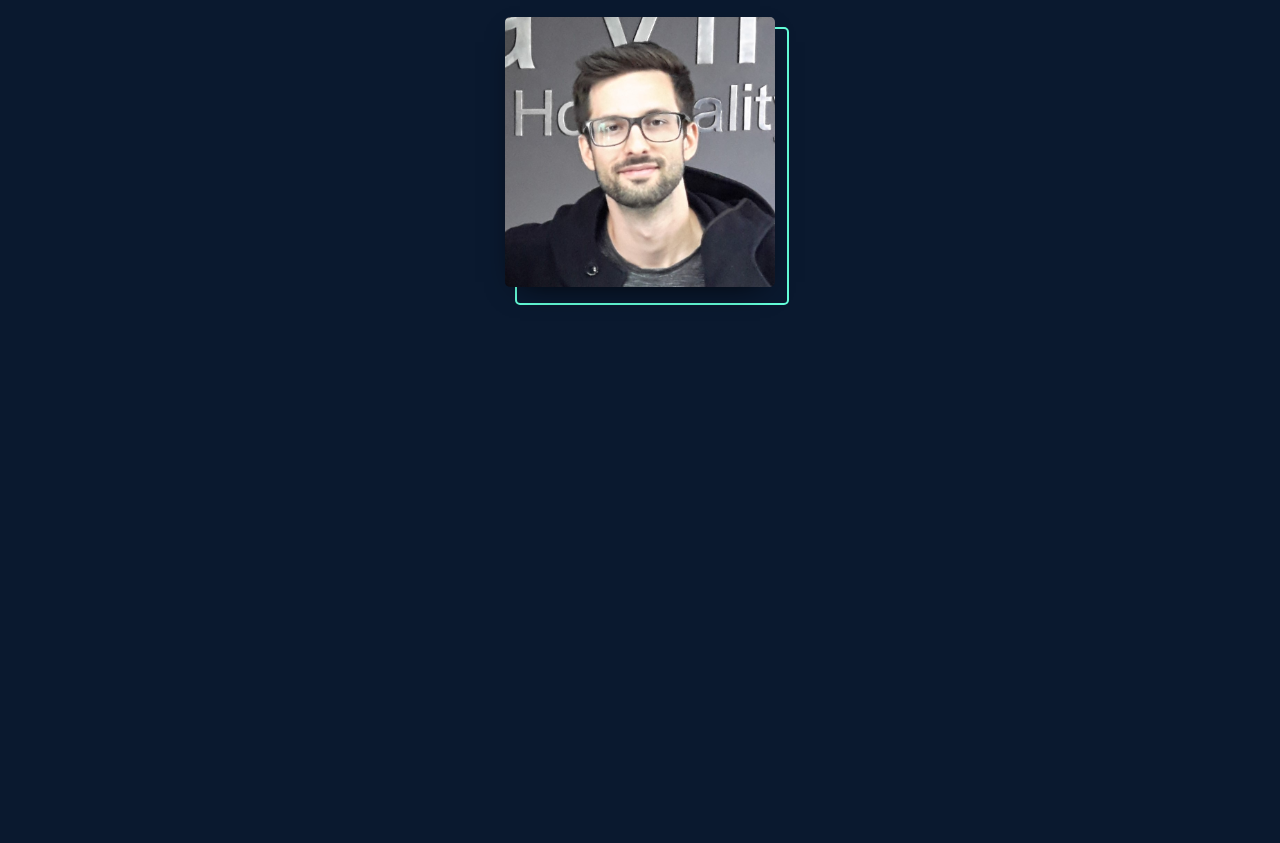
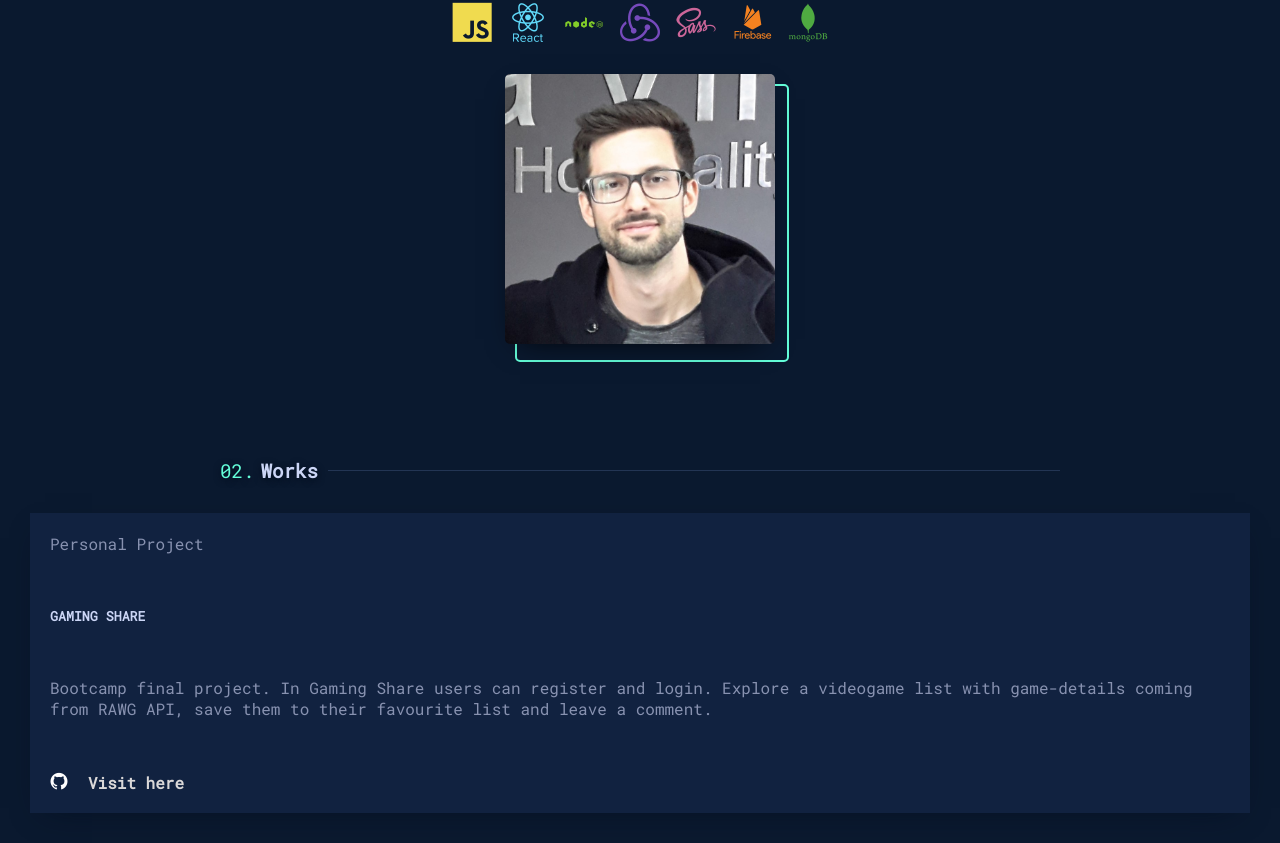
Before and after one commit to Munios12/alexPortfolio2022, a React (Create React App) app: page / in a window 1280 px wide. Shown: the part 863-1706 px from the top of the page. Before the commit the page ends 1184 px from the top, so only its background shows below. Built offline with nearby package versions, Linux system fonts and the light colour scheme.

Commit message:
add new features and styles

```diff
--- a/src/AboutMe/aboutme_styles.scss
+++ b/src/AboutMe/aboutme_styles.scss
@@ -5,6 +5,7 @@
     flex-direction: column;
     margin-top: 80px;
     padding: 0px 30px;
+    text-align: justify;
 }
 
 .sectionAbout__title {
@@ -34,7 +35,7 @@
         height: 1px;
         margin-left: 10px;
         position: relative;
-        width: 60%;
+        width: 54%;
     }
 }
 
--- a/src/App.js
+++ b/src/App.jsx
@@ -1,12 +1,14 @@
 import { AboutMe } from "./AboutMe/AboutMe";
 import "./App_styles.scss";
 import { Header } from "./Header/Header";
+import { Works } from "./Works/Works";
 
 function App() {
     return (
         <>
             <Header />
             <AboutMe />
+            <Works />
         </>
     );
 }
--- a/src/Header/Header.js
+++ b/src/Header/Header.jsx
@@ -66,8 +66,8 @@ export const Header = () => {
     };
 
     return (
-        <Fragment>
-            <header className="header">
+        <>
+            <header className="header" id="home">
                 <h1 className="header__title">Ñ</h1>
 
                 <button onClick={showAnim} className="header__nav">
@@ -79,7 +79,9 @@ export const Header = () => {
                     <nav className="aside__nav">
                         <ol className="asideMenu__list">
                             <li className="list__item home">
-                                <a href="#">Home</a>
+                                <a href="#home" onClick={handleAnchorTags}>
+                                    Home
+                                </a>
                             </li>
                             <li className="list__item about">
                                 <a href="#aboutMe" onClick={handleAnchorTags}>
@@ -87,7 +89,9 @@ export const Header = () => {
                                 </a>
                             </li>
                             <li className="list__item works">
-                                <a href="#">Works</a>
+                                <a href="#works" onClick={handleAnchorTags}>
+                                    Works
+                                </a>
                             </li>
                             <li className="list__item contact">
                                 <a href="#">Contact</a>
@@ -116,6 +120,6 @@ export const Header = () => {
                     </p>
                 </div>
             </section>
-        </Fragment>
+        </>
     );
 };
--- a/src/Header/header_styles.scss
+++ b/src/Header/header_styles.scss
@@ -1,5 +1,6 @@
 @import "../App_styles.scss";
 .header {
+    min-height: 30vh;
     display: flex;
     flex-direction: row;
     gap: 200px;
@@ -52,6 +53,7 @@
 }
 
 .section {
+    max-height: 70vh;
     padding: 0px 30px;
 
     .section__title {
@@ -83,6 +85,7 @@
     .section__bio {
         color: $tertiary-color-text;
         text-shadow: 0px 2px 7px #020d1c;
+        text-align: justify;
 
         .bio__word {
             color: $secondary-color;
@@ -95,14 +98,14 @@
         border-radius: 4px;
         color: $secondary-color;
         padding: 15px;
-        width: 48%;
+        width: 50%;
         display: flex;
         align-items: center;
         justify-content: center;
         margin-top: 30px;
         .falseButton__text {
             font-weight: 600;
-            font-size: 1.1rem;
+            font-size: 1rem;
             font-family: "Source Code Pro", monospace;
         }
     }
@@ -151,6 +154,14 @@
         }
     }
     .asideMenu__list li:nth-child(1)::before {
+        content: "00.";
+        color: $secondary-color;
+        display: flex;
+        align-items: center;
+        justify-content: center;
+        margin-bottom: 5px;
+    }
+    .asideMenu__list li:nth-child(2)::before {
         content: "01.";
         color: $secondary-color;
         display: flex;
@@ -158,7 +169,7 @@
         justify-content: center;
         margin-bottom: 5px;
     }
-    .asideMenu__list li:nth-child(2)::before {
+    .asideMenu__list li:nth-child(3)::before {
         content: "02.";
         color: $secondary-color;
         display: flex;
@@ -166,16 +177,8 @@
         justify-content: center;
         margin-bottom: 5px;
     }
-    .asideMenu__list li:nth-child(3)::before {
+    .asideMenu__list li:nth-child(4)::before {
         content: "03.";
-        color: $secondary-color;
-        display: flex;
-        align-items: center;
-        justify-content: center;
-        margin-bottom: 5px;
-    }
-    .asideMenu__list li:nth-child(4)::before {
-        content: "04.";
         color: $secondary-color;
         display: flex;
         align-items: center;
--- /dev/null
+++ b/src/Works/Works.jsx
@@ -0,0 +1,45 @@
+import React from "react";
+import "./works_styles.scss";
+
+export const Works = () => {
+    return (
+        <>
+            <section className="sectionWorks" id="works">
+                <h1 className="sectionWorks__title">Works</h1>
+                <ul className="works__projectList">
+                    <li className="work1">
+                        <div className="work1__card">
+                            <p>Personal Project</p>
+                            <h5>GAMING SHARE</h5>
+
+                            <div className="work1__card-description">
+                                <p>
+                                    Bootcamp final project. In Gaming Share
+                                    users can register and login. Explore a
+                                    videogame list with game-details coming from
+                                    RAWG API, save them to their favourite list
+                                    and leave a comment.
+                                </p>
+                            </div>
+                            <div className="work1__card-links">
+                                <a
+                                    className="work1__card-applink"
+                                    href="https://github.com/Munios12/gamingshare"
+                                >
+                                    <i class="devicon-github-original"></i>
+                                </a>
+
+                                <a
+                                    className="work1__card-applink"
+                                    href="https://gamingshare.vercel.app/"
+                                >
+                                    Visit here
+                                </a>
+                            </div>
+                        </div>
+                    </li>
+                </ul>
+            </section>
+        </>
+    );
+};
--- /dev/null
+++ b/src/Works/works_styles.scss
@@ -0,0 +1,96 @@
+@import "../App_styles.scss";
+
+.sectionWorks {
+    align-items: center;
+    display: flex;
+    flex-direction: column;
+    margin-top: 80px;
+    padding: 0px 30px;
+}
+
+.sectionWorks__title {
+    align-items: center;
+    color: $secondary-color-text;
+    display: flex;
+    flex-direction: row;
+    font-family: "Roboto Mono", sans-serif;
+    font-size: 1.2rem;
+    justify-content: center;
+    position: relative;
+    text-shadow: 0px 2px 7px #020d1c;
+    width: 100%;
+
+    &::before {
+        content: "02.";
+        color: $secondary-color;
+        font-weight: 200;
+        margin-right: 6px;
+    }
+
+    &::after {
+        align-items: center;
+        background-color: $section-separator;
+        content: "";
+        display: block;
+        height: 1px;
+        margin-left: 10px;
+        position: relative;
+        width: 60%;
+    }
+}
+
+.works__projectList {
+    list-style: none;
+    width: 100%;
+    margin: 30px 0px;
+    display: flex;
+    flex-direction: column;
+    align-items: center;
+    justify-content: center;
+    font-weight: 200;
+    font-family: "Roboto Mono", monospace;
+
+    .work1 {
+        display: flex;
+        background-color: $modal-color;
+        box-shadow: 0 10px 30px -15px $navy-shadow;
+        width: 100%;
+        padding: 20px;
+        height: 300px;
+
+        .work1__card {
+            width: 100%;
+            display: flex;
+            flex-direction: column;
+            align-items: flex-start;
+            justify-content: space-between;
+
+            .work1__card,
+            p {
+                color: $tertiary-color-text;
+            }
+        }
+
+        .work1,
+        h5 {
+            color: $secondary-color-text;
+        }
+    }
+}
+.work1__card-links {
+    display: flex;
+    gap: 20px;
+}
+
+.work1__card-applink {
+    text-decoration: none;
+    color: rgb(218, 216, 216);
+    font-size: medium;
+    font-weight: bold;
+}
+
+.devicon-github-original {
+    color: white;
+
+    font-size: large;
+}
```
Also changed, not shown: src/AboutMe/AboutMe.jsx (renamed from src/AboutMe/AboutMe.js), src/images/gamingshare.png (added).
